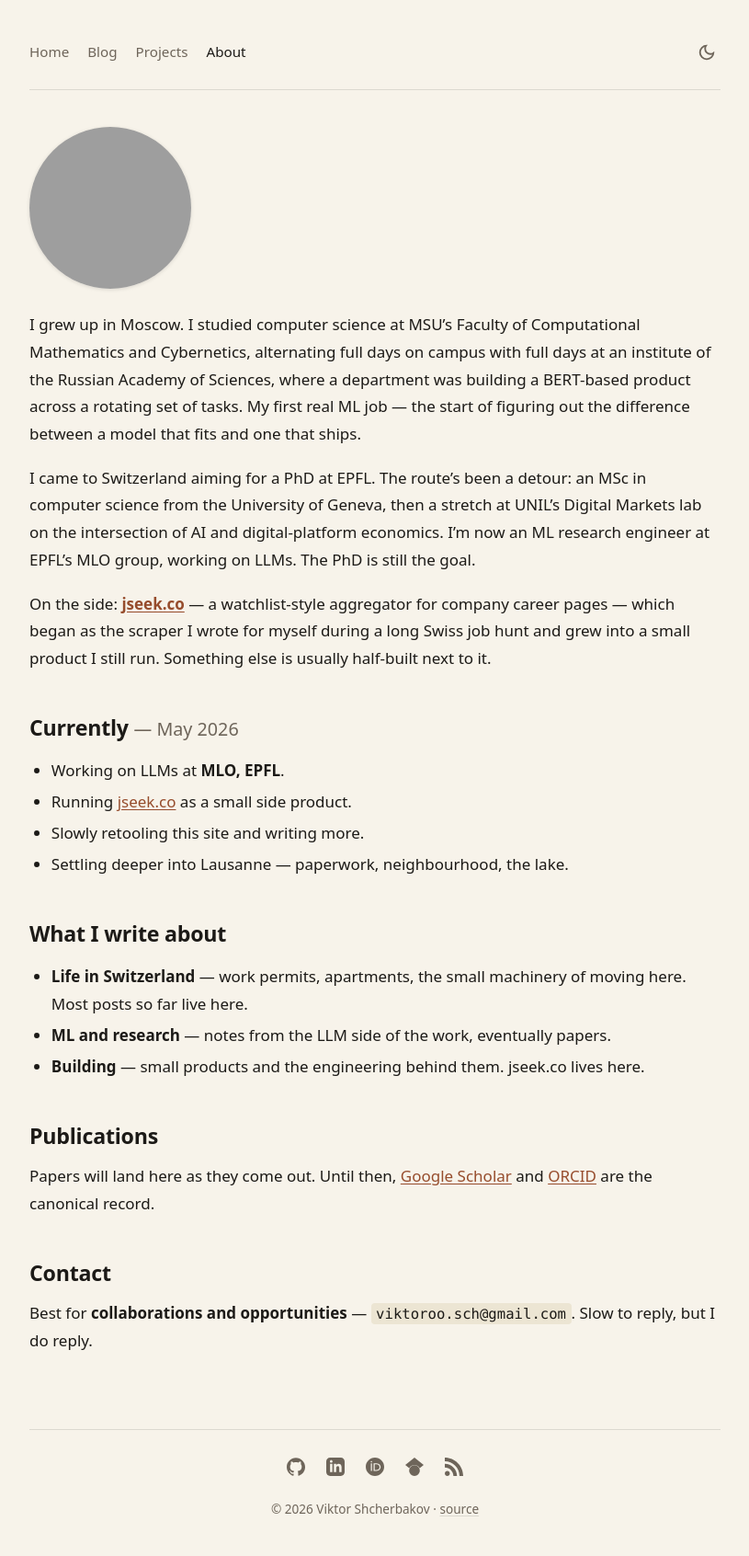
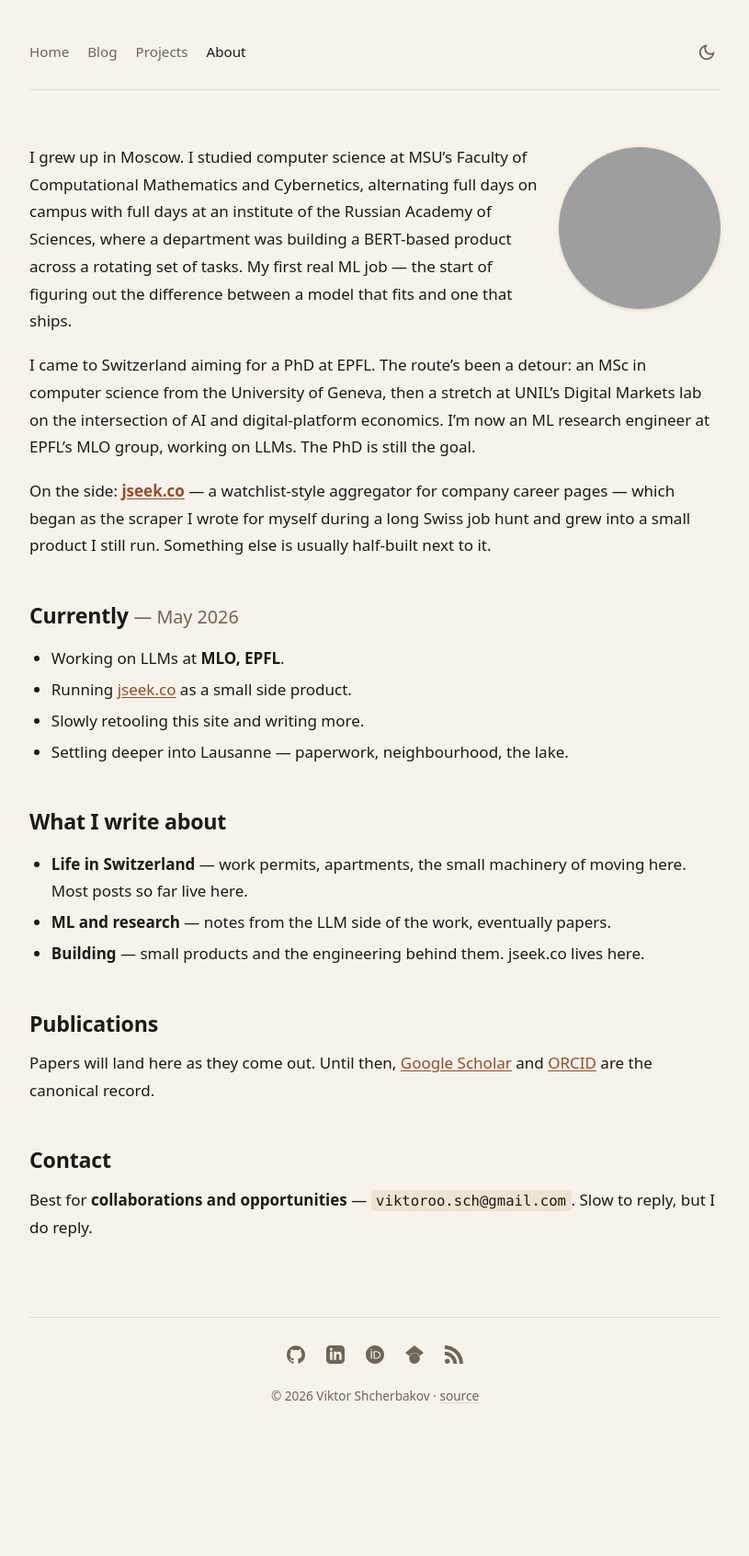
Before and after one commit to viktor-shcherb/viktor-shcherb.github.io, a Jekyll site: the page built from about.md, in a window 1280 px wide. Shown: the whole page at 92% size, without its empty margins (232-1047 px from the left). Built offline with Jekyll 4.4.1, drawn with Linux system fonts in a browser that asks for light colours; after the commit the page ends 1569 px from its top, so only the background shows below that; grey boxes are pictures that could not be loaded.

Commit message:
Float about-page avatar so text wraps around it (#89)
Set float: right + shape-outside: circle() on .avatar so the bio
flows around the circular edge of the photo instead of starting
below it. Mobile (<= 30rem) reverts to a centered, smaller
stacked avatar so it doesn't squish the text.

```diff
--- a/assets/css/_base.scss
+++ b/assets/css/_base.scss
@@ -228,13 +228,17 @@ h6:hover .anchorjs-link { opacity: 0.6; }
 /* --- Avatar (real portrait used on /about/) --- */
 .post-content img.avatar,
 img.avatar {
-  display: block;
   width: 11rem;
   height: 11rem;
   border-radius: 50%;
   object-fit: cover;
-  margin: 0 0 1.5rem;
   box-shadow: 0 1px 4px rgba(0, 0, 0, .12);
+  /* Editorial float: image sits in the top-right of the bio and text
+     wraps around its circular edge. shape-outside follows the circle
+     so the wrap hugs the curve instead of a rectangle. */
+  float: right;
+  shape-outside: circle();
+  margin: 0.25rem 0 1rem 1.5rem;
 }
 .img-caption {
   display: block;
@@ -590,4 +594,16 @@ th { color: var(--text); font-weight: 600; }
     width: 2.5rem;
     height: 2.5rem;
   }
+
+  /* Mobile: avatar can't share a line with text; let it stack
+     normally above the first paragraph and stay centered. */
+  .post-content img.avatar,
+  img.avatar {
+    float: none;
+    shape-outside: none;
+    display: block;
+    width: 9rem;
+    height: 9rem;
+    margin: 0 auto 1rem;
+  }
 }
```
